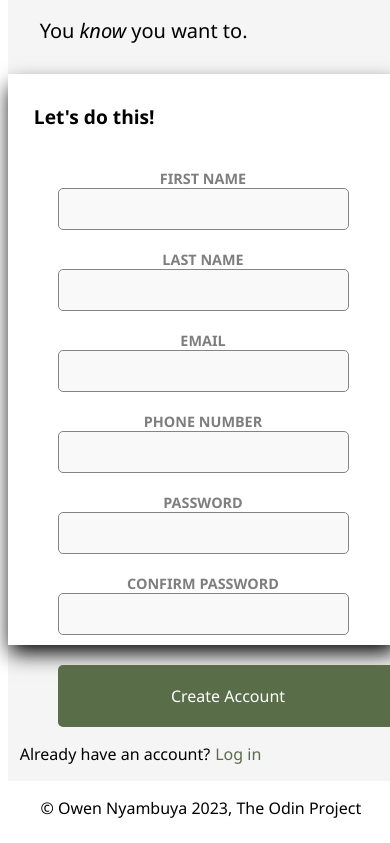
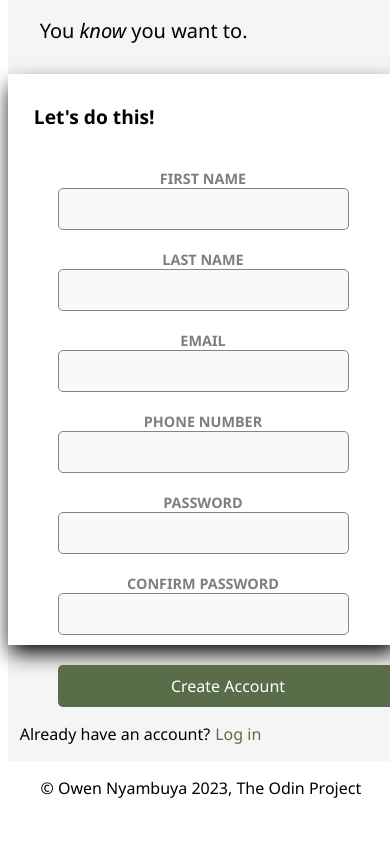
Before and after one commit to Zvikomboreronyambuya/Signup-form, a plain HTML site: page index.html in a window 390 px wide. Shown: the part 387-1230 px from the top of the page. Drawn offline with Linux system fonts and the light colour scheme.

Commit message:
fixed button positioning by only utilising 'btn' class

```diff
--- a/style.css
+++ b/style.css
@@ -216,11 +216,6 @@ a:hover {
         justify-content: center;
         margin-bottom: 0px;
     }
-    button {
-        margin-bottom: 0px;
-        width: 60vw;
-        padding: 10px 5px;
-    }
 
     .foot{
         display: flex;
```
